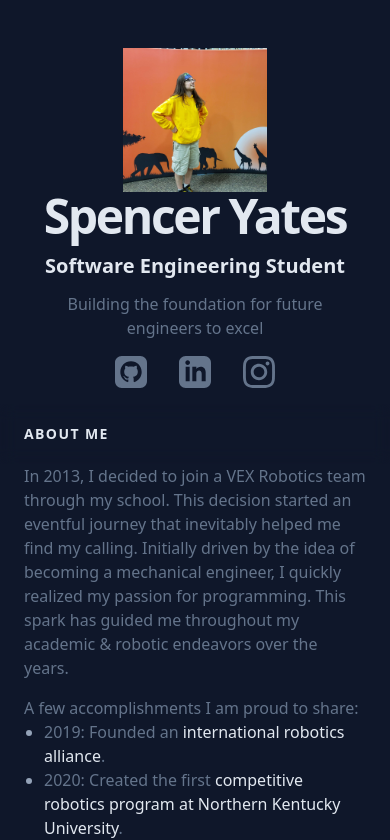
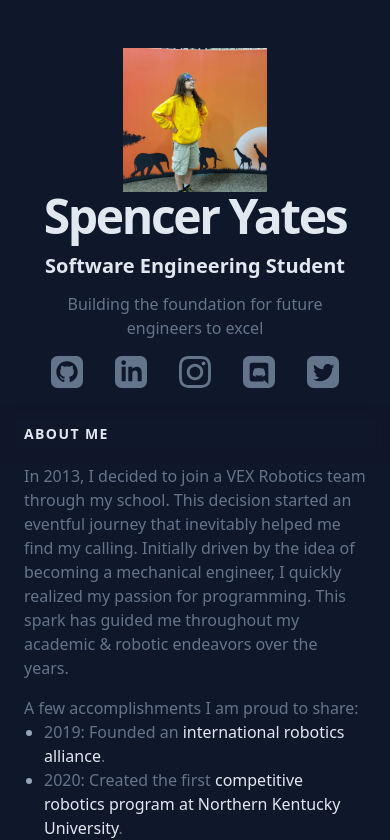
Before and after one commit to sdy329/Website-v1, a React (Vite) app: page / in a window 390 px wide. Shown: the top 840 px of the page. Built offline with nearby package versions, Linux system fonts and the light colour scheme.

Commit message:
Fix bugs and update socialarray

```diff
--- a/src/components/Navbar.jsx
+++ b/src/components/Navbar.jsx
@@ -11,13 +11,11 @@ export default function Navbar() {
                     ['Contact', 'contact'],
                 ].map(([title, url]) => (
                     <li key={title}>
-                        <a href="">
-                        <Link to={url} spy={true} offset={-95} className="group flex items-center py-1" activeClass="active">
+                        <Link to={url} spy={true} offset={-95} className="group flex items-center py-1 cursor-pointer" activeClass="active">
                             <span className="nav-text py-1 text-xs font-bold uppercase tracking-tight text-slate-500 group-hover:text-slate-200 group-focus-visible:text-slate-200 rounded-lg group-hover:bg-slate-800 group-hover:px-3 transition-all motion-reduce:transition-none cursor-pointer">
                                 {title}
                             </span>
                         </Link>
-                        </a>
                     </li>
                 ))}
             </ul>
--- /dev/null
+++ b/src/components/SocialArray.jsx
@@ -0,0 +1,11 @@
+export default function socialArray(){
+    return (
+        [
+            {id: "So1", title: "Github", link: "https://www.github.com/sdy329", path: "M19 0h-14c-2.761 0-5 2.239-5 5v14c0 2.761 2.239 5 5 5h14c2.762 0 5-2.239 5-5v-14c0-2.761-2.238-5-5-5zm-4.466 19.59c-.405.078-.534-.171-.534-.384v-2.195c0-.747-.262-1.233-.55-1.481 1.782-.198 3.654-.875 3.654-3.947 0-.874-.312-1.588-.823-2.147.082-.202.356-1.016-.079-2.117 0 0-.671-.215-2.198.82-.64-.18-1.324-.267-2.004-.271-.68.003-1.364.091-2.003.269-1.528-1.035-2.2-.82-2.2-.82-.434 1.102-.16 1.915-.077 2.118-.512.56-.824 1.273-.824 2.147 0 3.064 1.867 3.751 3.645 3.954-.229.2-.436.552-.508 1.07-.457.204-1.614.557-2.328-.666 0 0-.423-.768-1.227-.825 0 0-.78-.01-.055.487 0 0 .525.246.889 1.17 0 0 .463 1.428 2.688.944v1.489c0 .211-.129.459-.528.385-3.18-1.057-5.472-4.056-5.472-7.59 0-4.419 3.582-8 8-8s8 3.581 8 8c0 3.533-2.289 6.531-5.466 7.59z"},
+            {id: "So2", title: "LinkedIn", link: "https://www.linkedin.com/in/sdy329/", path: "M19 0h-14c-2.761 0-5 2.239-5 5v14c0 2.761 2.239 5 5 5h14c2.762 0 5-2.239 5-5v-14c0-2.761-2.238-5-5-5zm-11 19h-3v-11h3v11zm-1.5-12.268c-.966 0-1.75-.79-1.75-1.764s.784-1.764 1.75-1.764 1.75.79 1.75 1.764-.783 1.764-1.75 1.764zm13.5 12.268h-3v-5.604c0-3.368-4-3.113-4 0v5.604h-3v-11h3v1.765c1.396-2.586 7-2.777 7 2.476v6.759z"},
+            {id: "So3", title: "Instagram", link: "https://www.instagram.com/sdy_329", path: "M12 2.163c3.204 0 3.584.012 4.85.07 3.252.148 4.771 1.691 4.919 4.919.058 1.265.069 1.645.069 4.849 0 3.205-.012 3.584-.069 4.849-.149 3.225-1.664 4.771-4.919 4.919-1.266.058-1.644.07-4.85.07-3.204 0-3.584-.012-4.849-.07-3.26-.149-4.771-1.699-4.919-4.92-.058-1.265-.07-1.644-.07-4.849 0-3.204.013-3.583.07-4.849.149-3.227 1.664-4.771 4.919-4.919 1.266-.057 1.645-.069 4.849-.069zm0-2.163c-3.259 0-3.667.014-4.947.072-4.358.2-6.78 2.618-6.98 6.98-.059 1.281-.073 1.689-.073 4.948 0 3.259.014 3.668.072 4.948.2 4.358 2.618 6.78 6.98 6.98 1.281.058 1.689.072 4.948.072 3.259 0 3.668-.014 4.948-.072 4.354-.2 6.782-2.618 6.979-6.98.059-1.28.073-1.689.073-4.948 0-3.259-.014-3.667-.072-4.947-.196-4.354-2.617-6.78-6.979-6.98-1.281-.059-1.69-.073-4.949-.073zm0 5.838c-3.403 0-6.162 2.759-6.162 6.162s2.759 6.163 6.162 6.163 6.162-2.759 6.162-6.163c0-3.403-2.759-6.162-6.162-6.162zm0 10.162c-2.209 0-4-1.79-4-4 0-2.209 1.791-4 4-4s4 1.791 4 4c0 2.21-1.791 4-4 4zm6.406-11.845c-.796 0-1.441.645-1.441 1.44s.645 1.44 1.441 1.44c.795 0 1.439-.645 1.439-1.44s-.644-1.44-1.439-1.44z"},
+            {id: "So4", title: "Discord", link: "https://discordapp.com/users/112393875489865728", path: "M19 24h-14c-2.761 0-5-2.239-5-5v-14c0-2.761 2.239-5 5-5h14c2.762 0 5 2.239 5 5v14c0 2.761-2.238 5-5 5zm-3.288-4.888l-.424-1.48 1.024.952.968.896 1.72 1.52v-14.352c0-.912-.736-1.648-1.64-1.648h-10.72c-.904 0-1.64.736-1.64 1.648v10.816c0 .912.736 1.648 1.64 1.648h9.072zm-1.44-3.664c1.768-.056 2.448-1.216 2.448-1.216 0-2.576-1.152-4.664-1.152-4.664-1.152-.864-2.248-.84-2.248-.84l-.112.128c1.36.416 1.992 1.016 1.992 1.016-.832-.456-1.648-.68-2.408-.768-.576-.064-1.128-.048-1.616.016l-.136.016c-.28.024-.96.128-1.816.504l-.472.232s.664-.632 2.104-1.048l-.08-.096s-1.096-.024-2.248.84c0 0-1.152 2.088-1.152 4.664 0 0 .672 1.16 2.44 1.216l.536-.664c-1.016-.304-1.4-.944-1.4-.944l.224.136.032.024.032.018.009.004.031.018c.2.112.4.2.584.272.328.128.72.256 1.176.344.6.112 1.304.152 2.072.008.376-.064.76-.176 1.16-.344.28-.104.592-.256.92-.472 0 0-.4.656-1.448.952l.528.648zm-3.72-3.736c-.456 0-.816.4-.816.888s.368.888.816.888c.456 0 .816-.4.816-.888.008-.488-.36-.888-.816-.888zm2.92 0c-.456 0-.816.4-.816.888s.368.888.816.888c.456 0 .816-.4.816-.888s-.36-.888-.816-.888z"},
+            {id: "So5", title: "Twitter", link: "https://www.twitter.com/sdy329", path: "M19 0h-14c-2.761 0-5 2.239-5 5v14c0 2.761 2.239 5 5 5h14c2.762 0 5-2.239 5-5v-14c0-2.761-2.238-5-5-5zm-.139 9.237c.209 4.617-3.234 9.765-9.33 9.765-1.854 0-3.579-.543-5.032-1.475 1.742.205 3.48-.278 4.86-1.359-1.437-.027-2.649-.976-3.066-2.28.515.098 1.021.069 1.482-.056-1.579-.317-2.668-1.739-2.633-3.26.442.246.949.394 1.486.411-1.461-.977-1.875-2.907-1.016-4.383 1.619 1.986 4.038 3.293 6.766 3.43-.479-2.053 1.08-4.03 3.199-4.03.943 0 1.797.398 2.395 1.037.748-.147 1.451-.42 2.086-.796-.246.767-.766 1.41-1.443 1.816.664-.08 1.297-.256 1.885-.517-.439.656-.996 1.234-1.639 1.697z"}
+        ]
+    )
+}
--- a/src/components/Socials.jsx
+++ b/src/components/Socials.jsx
@@ -1,38 +1,28 @@
-
+import socialArray from "./SocialArray"
 
 export default function Socials() {
+
+    const socialsArray = socialArray();
+
     return (
         <ul className="mt-4 flex justify-center lg:justify-start items-center">
-            <li>
-                <a href="https://www.github.com/sdy329" target="_blank" className="block lg:mr-6 mr-8 hover:text-slate-200">
-                    <svg xmlns="http://www.w3.org/2000/svg" fill="currentColor" className="h-8 w-8" viewBox="0 0 24 24">
-                    <path d="M19 0h-14c-2.761 0-5 2.239-5 5v14c0 2.761 2.239 5 5 5h14c2.762 0 5-2.239 5-5v-14c0-2.761-2.238-5-5-5zm-4.466 19.59c-.405.078-.534-.171-.534-.384v-2.195c0-.747-.262-1.233-.55-1.481 1.782-.198 3.654-.875 3.654-3.947 0-.874-.312-1.588-.823-2.147.082-.202.356-1.016-.079-2.117 0 0-.671-.215-2.198.82-.64-.18-1.324-.267-2.004-.271-.68.003-1.364.091-2.003.269-1.528-1.035-2.2-.82-2.2-.82-.434 1.102-.16 1.915-.077 2.118-.512.56-.824 1.273-.824 2.147 0 3.064 1.867 3.751 3.645 3.954-.229.2-.436.552-.508 1.07-.457.204-1.614.557-2.328-.666 0 0-.423-.768-1.227-.825 0 0-.78-.01-.055.487 0 0 .525.246.889 1.17 0 0 .463 1.428 2.688.944v1.489c0 .211-.129.459-.528.385-3.18-1.057-5.472-4.056-5.472-7.59 0-4.419 3.582-8 8-8s8 3.581 8 8c0 3.533-2.289 6.531-5.466 7.59z"/>
-                    </svg>
-                </a>
-            </li>
-            <li>
-                <a href="https://www.linkedin.com/in/sdy329/" target="_blank" className="block lg:mr-6 mr-8 hover:text-slate-200">
-                    <svg xmlns="http://www.w3.org/2000/svg" fill="currentColor" className="h-8 w-8" viewBox="0 0 24 24">
-                    <path d="M19 0h-14c-2.761 0-5 2.239-5 5v14c0 2.761 2.239 5 5 5h14c2.762 0 5-2.239 5-5v-14c0-2.761-2.238-5-5-5zm-11 19h-3v-11h3v11zm-1.5-12.268c-.966 0-1.75-.79-1.75-1.764s.784-1.764 1.75-1.764 1.75.79 1.75 1.764-.783 1.764-1.75 1.764zm13.5 12.268h-3v-5.604c0-3.368-4-3.113-4 0v5.604h-3v-11h3v1.765c1.396-2.586 7-2.777 7 2.476v6.759z"/>
-                    </svg>
-                </a>
-            </li>
-            <li>
-                <a href="https://www.instagram.com/sdy_329" target="_blank" className="block hover:text-slate-200">
-                    <svg xmlns="http://www.w3.org/2000/svg" fill="currentColor" className="h-8 w-8" viewBox="0 0 24 24">
-                    <path d="M12 2.163c3.204 0 3.584.012 4.85.07 3.252.148 4.771 1.691 4.919 4.919.058 1.265.069 1.645.069 4.849 0 3.205-.012 3.584-.069 4.849-.149 3.225-1.664 4.771-4.919 4.919-1.266.058-1.644.07-4.85.07-3.204 0-3.584-.012-4.849-.07-3.26-.149-4.771-1.699-4.919-4.92-.058-1.265-.07-1.644-.07-4.849 0-3.204.013-3.583.07-4.849.149-3.227 1.664-4.771 4.919-4.919 1.266-.057 1.645-.069 4.849-.069zm0-2.163c-3.259 0-3.667.014-4.947.072-4.358.2-6.78 2.618-6.98 6.98-.059 1.281-.073 1.689-.073 4.948 0 3.259.014 3.668.072 4.948.2 4.358 2.618 6.78 6.98 6.98 1.281.058 1.689.072 4.948.072 3.259 0 3.668-.014 4.948-.072 4.354-.2 6.782-2.618 6.979-6.98.059-1.28.073-1.689.073-4.948 0-3.259-.014-3.667-.072-4.947-.196-4.354-2.617-6.78-6.979-6.98-1.281-.059-1.69-.073-4.949-.073zm0 5.838c-3.403 0-6.162 2.759-6.162 6.162s2.759 6.163 6.162 6.163 6.162-2.759 6.162-6.163c0-3.403-2.759-6.162-6.162-6.162zm0 10.162c-2.209 0-4-1.79-4-4 0-2.209 1.791-4 4-4s4 1.791 4 4c0 2.21-1.791 4-4 4zm6.406-11.845c-.796 0-1.441.645-1.441 1.44s.645 1.44 1.441 1.44c.795 0 1.439-.645 1.439-1.44s-.644-1.44-1.439-1.44z"/>
-                    </svg>
-                </a>
-            </li>
-            {/*
-            <li>
-                <a href="https://www.twitter.com/sdy329" target="_blank" className="block hover:text-slate-200">
-                    <svg xmlns="http://www.w3.org/2000/svg" fill="currentColor" className="h-8 w-8" viewBox="0 0 24 24">
-                    <path d="M19 0h-14c-2.761 0-5 2.239-5 5v14c0 2.761 2.239 5 5 5h14c2.762 0 5-2.239 5-5v-14c0-2.761-2.238-5-5-5zm-.139 9.237c.209 4.617-3.234 9.765-9.33 9.765-1.854 0-3.579-.543-5.032-1.475 1.742.205 3.48-.278 4.86-1.359-1.437-.027-2.649-.976-3.066-2.28.515.098 1.021.069 1.482-.056-1.579-.317-2.668-1.739-2.633-3.26.442.246.949.394 1.486.411-1.461-.977-1.875-2.907-1.016-4.383 1.619 1.986 4.038 3.293 6.766 3.43-.479-2.053 1.08-4.03 3.199-4.03.943 0 1.797.398 2.395 1.037.748-.147 1.451-.42 2.086-.796-.246.767-.766 1.41-1.443 1.816.664-.08 1.297-.256 1.885-.517-.439.656-.996 1.234-1.639 1.697z"/>
-                    </svg>
-                </a>
-            </li>
-    */}
+            {socialsArray.map((social, i, {length}) => {
+                var classes = ""
+                if (length - 1 === i) {
+                    classes = "block hover:text-slate-200"
+                } else {
+                    classes = "block lg:mr-6 mr-8 hover:text-slate-200"
+                }
+                return (
+                <li key={social.id}>
+                    <a href={social.link} target="_blank" className={classes}>
+                        <svg xmlns="http://www.w3.org/2000/svg" fill="currentColor" className="h-8 w-8" viewBox="0 0 24 24">
+                            <path d={social.path} />
+                        </svg>
+                    </a>
+                </li>
+                );
+            })}
         </ul>
     )
 }
```
Also changed, not shown: src/components/SkillArray.jsx (+6 -6 lines).
